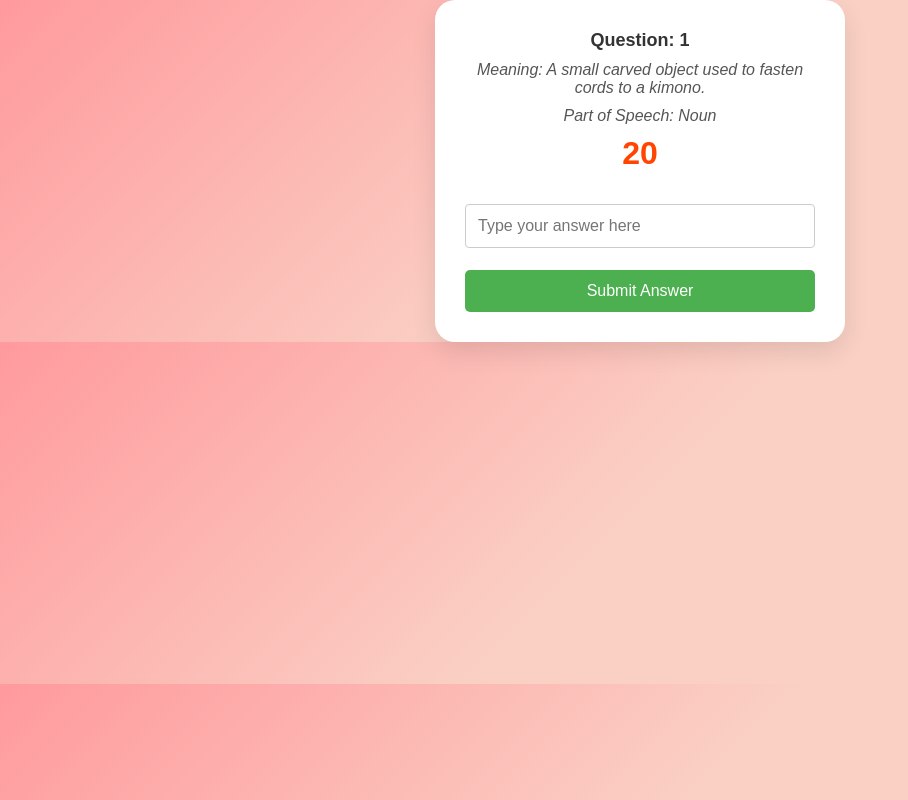
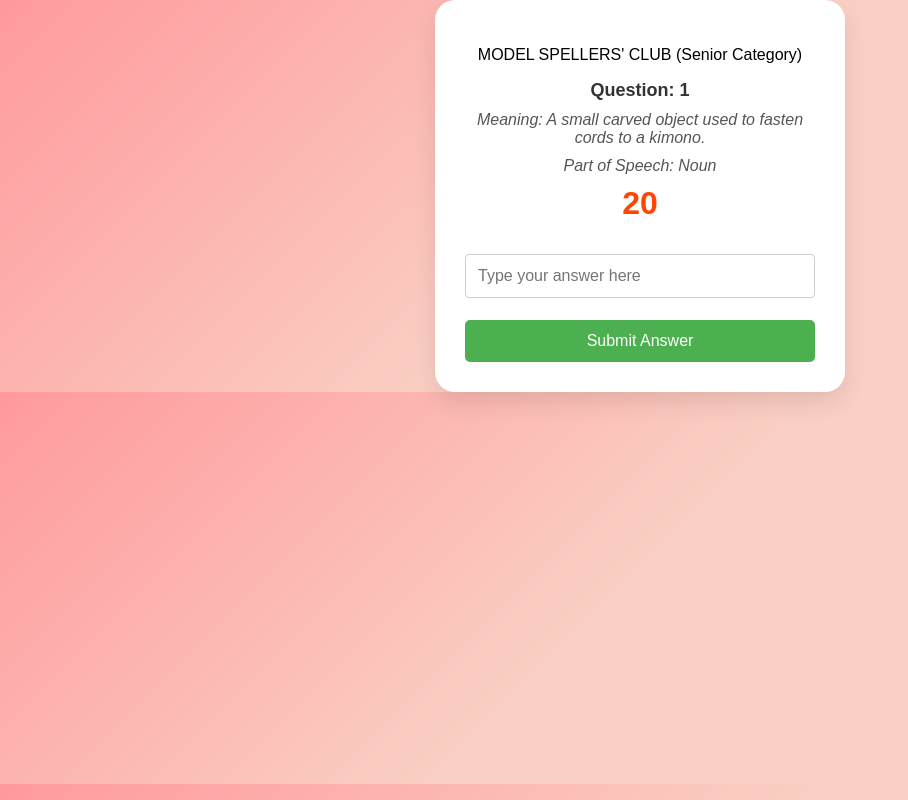
Before and after one commit to Odun2012/QuizOnVocabularySenior, a plain HTML site: page index.html in a window 1280 px wide. Shown: the whole page, without its empty margins (0-908 px from the left). Drawn offline with Linux system fonts and the light colour scheme.

Commit message:
Update index.html

```diff
--- a/index.html
+++ b/index.html
@@ -8,6 +8,7 @@
 </head>
 <body>
     <div class="quiz-container">
+        <p id="MSC">MODEL SPELLERS' CLUB <span>(Senior Category)</span></p>
         <div id="question-number">Question: <span id="question-number-span">1</span></div>
         <div id="meaning"></div>
         <div id="partOfSpeech"></div>
```
